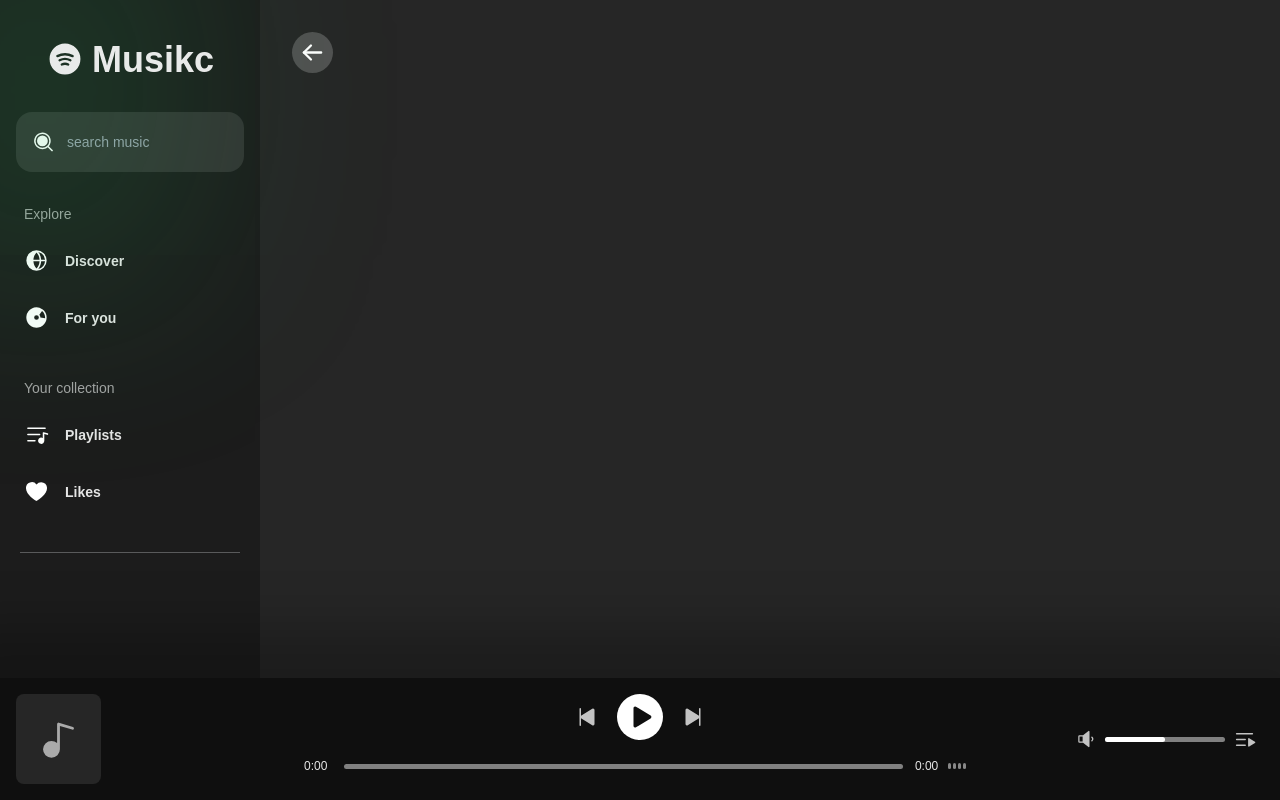
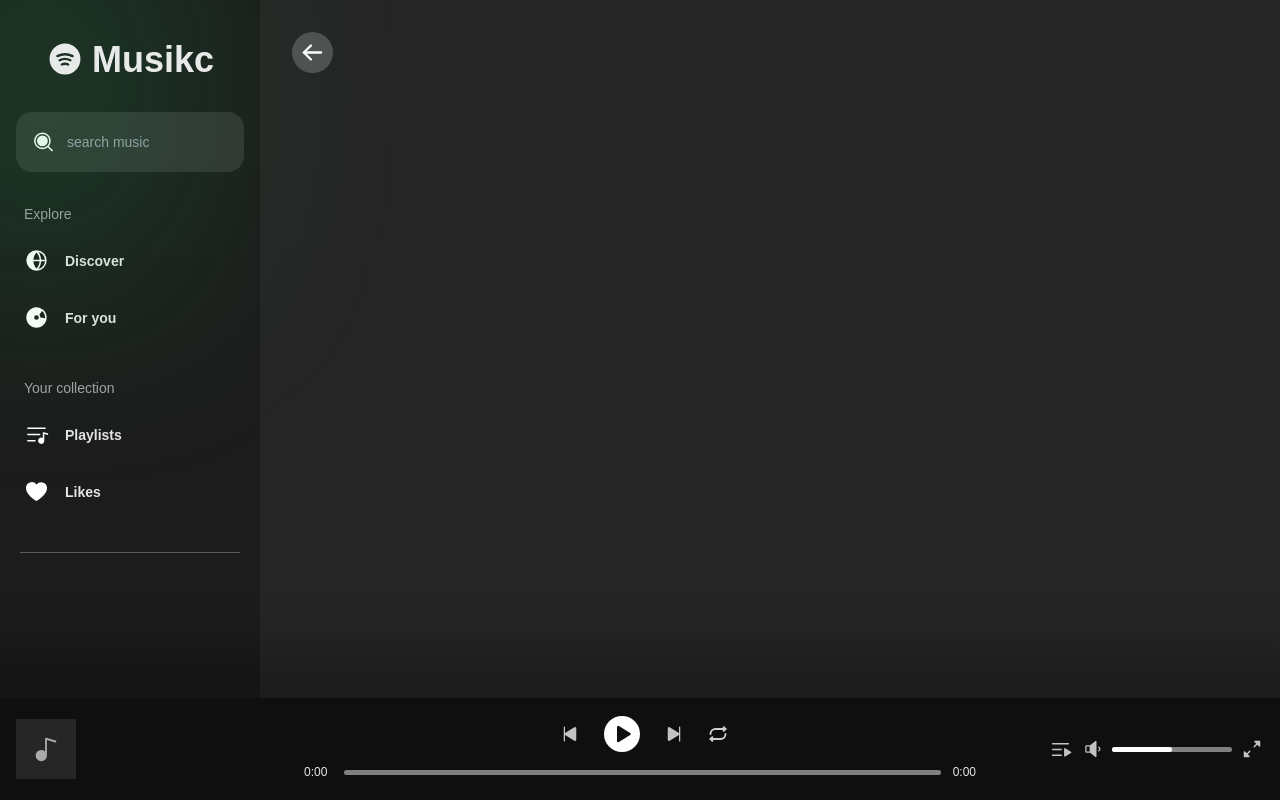
Before and after one commit to edudotdev/music-app, a Next.js app: page /playlist/1 in a window 1280 px wide. Built offline with nearby package versions, Linux system fonts and the light colour scheme.

Commit message:
feat: logic for status repeat

```diff
--- a/src/components/organisms/PlayerMusic/index.tsx
+++ b/src/components/organisms/PlayerMusic/index.tsx
@@ -1,9 +1,10 @@
-import { MusicNoteSimple, SkipBack, SkipForward, Play, Pause, Queue } from "phosphor-react"
+import { MusicNoteSimple, SkipBack, SkipForward, Play, Pause, Queue, ArrowsOutSimple } from "phosphor-react"
 import Image from 'next/image'
 import { shallow } from 'zustand/shallow'
 import { usePlayerIndexStore, usePlayerStore } from '@/store/playerStore'
 import { useEffect, useRef, useState } from "react"
-import { MusicIndicator, BtnQueue, ControlVolume, ControlTime } from '@/components/atoms'
+import { BtnQueue, BtnRepeat, ControlVolume, ControlTime } from '@/components/atoms'
+import { useStatusRepeat } from "@/store/repeatStore"
 
 export const PlayerMusic = () => {
   const inputRef = useRef<HTMLAudioElement>(null)
@@ -16,8 +17,12 @@ export const PlayerMusic = () => {
   const {index} = usePlayerIndexStore((state) => ({
     index: state.index
   }), shallow)
+  const { setIndex } = usePlayerIndexStore()
 
-  const {setIndex} = usePlayerIndexStore()
+  const { statusRepeat } = useStatusRepeat((state) => ({
+    statusRepeat: state.statusRepeat
+  }), shallow)
+
   const {music, image, title, artist} = tracks[index]
 
   useEffect(() => {
@@ -32,13 +37,26 @@ export const PlayerMusic = () => {
       inputRef?.current?.play()
       setActive(true)
     }
-    if (inputRef?.current) inputRef.current.currentTime = 0;
+    if (inputRef?.current) inputRef.current.currentTime = 0
   }, [tracks])
 
-
   const handleEnd = () =>  {
-    if (inputRef?.current) setActive(false)
-    nextSong()
+    if(statusRepeat === 'inactive') {
+      if (inputRef?.current) setActive(false)
+      nextSong()
+    } else if(statusRepeat === 'repeat') {
+      if(tracks.length === (index + 1)) {
+        setIndex(0)
+      } else {
+        if (inputRef?.current) setActive(false)
+        nextSong()
+      }
+    } else {
+      if (inputRef?.current) {
+        inputRef.current.currentTime = 0
+        inputRef.current.play()
+      }
+    }
   }
 
   const handlePlayPause = () =>  {
@@ -61,6 +79,8 @@ export const PlayerMusic = () => {
       if (inputRef?.current) {
         inputRef.current.currentTime = 0;
       }
+    } else if(index === tracks.length-1 && statusRepeat !== 'inactive') {
+      setIndex(0)
     }
   }
 
@@ -73,8 +93,8 @@ export const PlayerMusic = () => {
       } else (inputRef.current.currentTime = 0)
     }
   }
+
   const [currentTime, setCurrentTime] = useState(0);
-
 
   const handleTimeUpdate = (event: React.SyntheticEvent<HTMLAudioElement>) => {
     const target = event.target as HTMLAudioElement;
@@ -84,21 +104,19 @@ export const PlayerMusic = () => {
 
   const [duration, setDuration] = useState(0)
 
-
   const handleDuration = (event: React.SyntheticEvent<HTMLAudioElement>) => {
     const target = event.target as HTMLAudioElement;
     const newDuration = target.duration;
     setDuration(newDuration);
-  };
-
+  }
 
   return (
-    <div className='flex justify-between w-full z-[9999] mx-auto min-h-[85px]'>
-      <div className="flex min-w-[280px]">
-        <div className='bg-neutral-800 rounded-lg w-[85px] min-w-85px] aspect-square grid place-content-center'>
+    <div className='flex justify-between w-full z-[9999] mx-auto h-[70px]'>
+      <div className="flex min-w-[280px] items-center" >
+        <div className='bg-neutral-800 w-[60px] h-[60px] aspect-square grid place-content-center'>
           {image.length > 0
-            ? <Image src={image} width={85} height={85} alt={title} className="rounded-lg aspect-square" />
-            : <MusicNoteSimple size={45} color="#aaa" weight="fill" />
+            ? <Image src={image} width={60} height={60} alt={title} className="rounded-md aspect-square" />
+            : <MusicNoteSimple size={30} color="#aaa" weight="fill" />
           }
         </div>
         <div className="flex flex-col items-center justify-center pl-4">
@@ -110,36 +128,33 @@ export const PlayerMusic = () => {
       </div>
       <div className='relative w-full grid'>
         <div className="grid w-full h-full place-items-center">
-          <div className="relative w-full max-w-2xl flex flex-col gap-2 items-center justify-center overflow-hidden">
-            <div className="flex gap-2.5">
-              {Boolean(tracks.length) &&
-                <button onClick={prevSong} className='p-2 opacity-75 hover:opacity-100'>
-                  <SkipBack size={24} color="#fff" weight="fill" />
-                </button>}
-              <button onClick={() => handlePlayPause()} className='p-2.5 rounded-full bg-white'>
-                {active && <Pause size={26} color="#0f0f0f" weight="fill" />}
-                {!active && <Play size={26} color="#0f0f0f" weight="fill" />}
+          <div className="relative w-full max-w-2xl flex flex-col gap-2.5 items-center justify-center">
+            <div className="flex gap-4">
+              <button onClick={prevSong} className='p-2 opacity-75 hover:opacity-100'>
+                <SkipBack size={20} color="#fff" weight="fill" />
               </button>
-              {Boolean(tracks.length) &&
-                <button onClick={nextSong} className='p-2 opacity-75 hover:opacity-100'>
-                  <SkipForward size={24} color="#fff" weight="fill" />
-                </button>}
+              <button onClick={() => handlePlayPause()} className='p-2 rounded-full bg-white hover:scale-[1.08] transition-transform'>
+                {active && <Pause size={20} color="#0f0f0f" weight="fill" />}
+                {!active && <Play size={20} color="#0f0f0f" weight="fill" />}
+              </button>
+              <button onClick={nextSong} className='p-2 opacity-75 hover:opacity-100'>
+                <SkipForward size={20} color="#fff" weight="fill" />
+              </button>
+              <BtnRepeat />
             </div>
             <div className="flex w-full items-center">
               <div className="relative w-full">
                 <audio ref={inputRef} onEnded={handleEnd} onLoadedMetadata={handleDuration} onTimeUpdate={handleTimeUpdate} className='w-full -translate-y-[13px]' src={music} />
                 <ControlTime duration={duration} audioRef={inputRef} active={active} currentTime={currentTime} setCurrentTime={setCurrentTime} />
               </div>
-              <div className="grid place-items-center right-0 -bottom-1 bg-[#0f0f0f] w-10 h-9">
-                <MusicIndicator active={active} />
-              </div>
             </div>
           </div>
         </div>
       </div>
-      <div className="flex justify-end min-w-[280px]">
+      <div className="flex gap-1 justify-end items-center min-w-[280px]">
+        <BtnQueue />
         <ControlVolume audioRef={inputRef} />
-        <BtnQueue />
+        <ArrowsOutSimple size={24} color="#fff" weight="fill" className="opacity-75 hover:opacity-100 ml-1" />
       </div>
     </div>
   )
```
